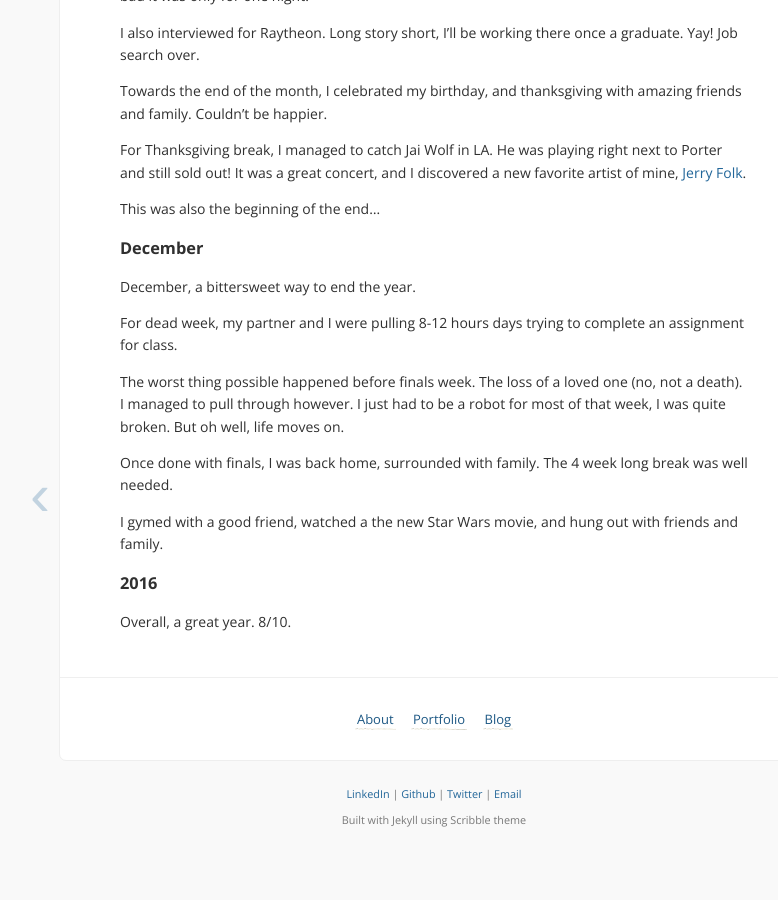
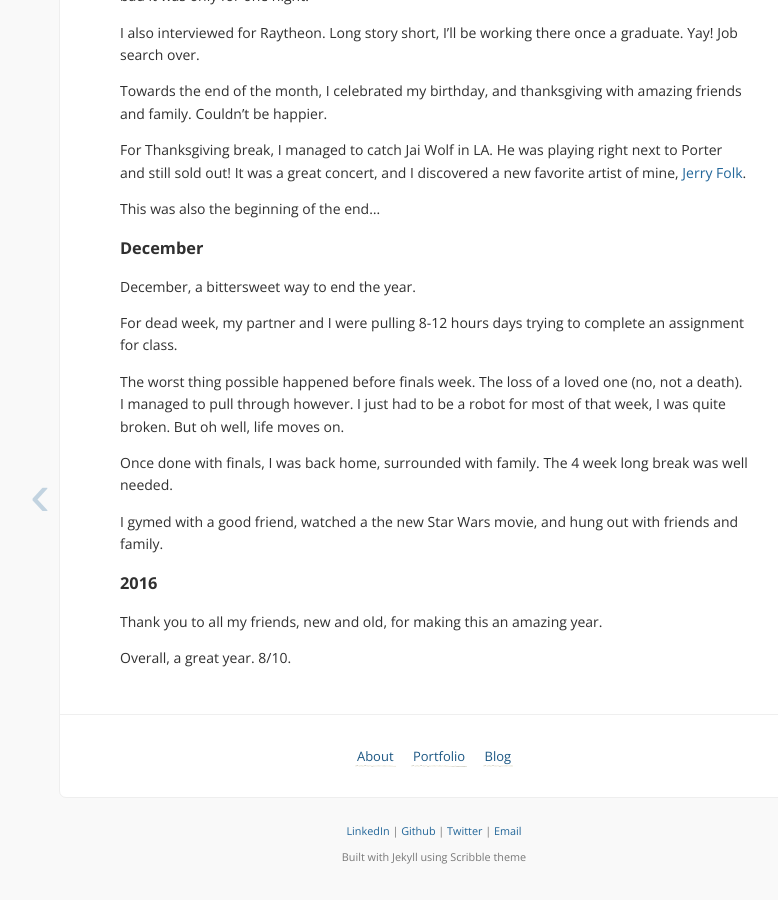
Before and after one commit to salolivares/salolivares.github.io, a Jekyll site: the page built from _posts/2017-01-19-a-year-in-review-2016.md, in a window 1280 px wide and 900 px high, scrolled down 2476 px. Shown: the whole window, without its empty margins (206-984 px from the left). Built offline with Jekyll 4.4.1, drawn with Linux system fonts in a browser that asks for light colours; comment, search, counter and statistics services are not loaded; before the commit the page ends 3339 px from its top, so only the background shows below that.

Commit message:
edited post

```diff
--- a/_posts/2017-01-19-a-year-in-review-2016.md
+++ b/_posts/2017-01-19-a-year-in-review-2016.md
@@ -82,4 +82,6 @@ Once done with finals, I was back home, surrounded with family. The 4 week long
 I gymed with a good friend, watched a the new Star Wars movie, and hung out with friends and family.
 
 ### 2016
+Thank you to all my friends, new and old, for making this an amazing year.
+
 Overall, a great year. 8/10.
```
